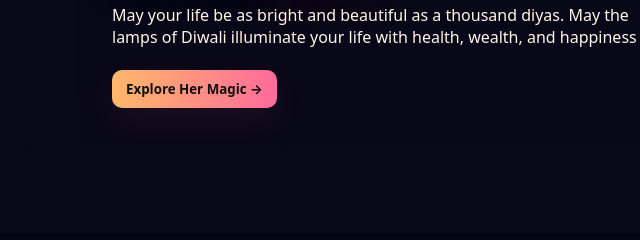
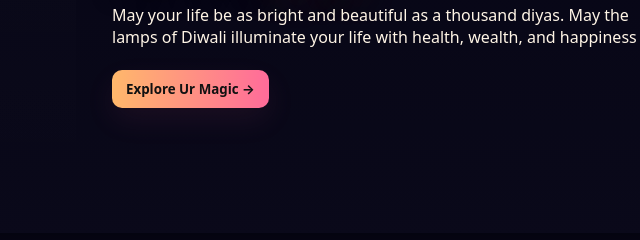
Before and after one commit to harsh-3109/Diwali, a plain HTML site: page index.html in a window 1280 px wide. Shown: the part 287-527 px from the top of the page, 480-1120 px from the left. Drawn offline with nearby package versions, Linux system fonts and the light colour scheme.

Commit message:
Update index.html

```diff
--- a/index.html
+++ b/index.html
@@ -30,7 +30,7 @@
         <h2>Happy Diwali <span class="glow-text">Samiksha</span></h2>
         <p>May your life be as bright and beautiful as a thousand diyas. May the lamps of Diwali illuminate your life with health, wealth, and happiness</p>
         <br>
-        <a href="about.html"><button class="btn">Explore Her Magic →</button></a>
+        <a href="about.html"><button class="btn">Explore Ur Magic →</button></a>
       </div>
     </section>
 
```
